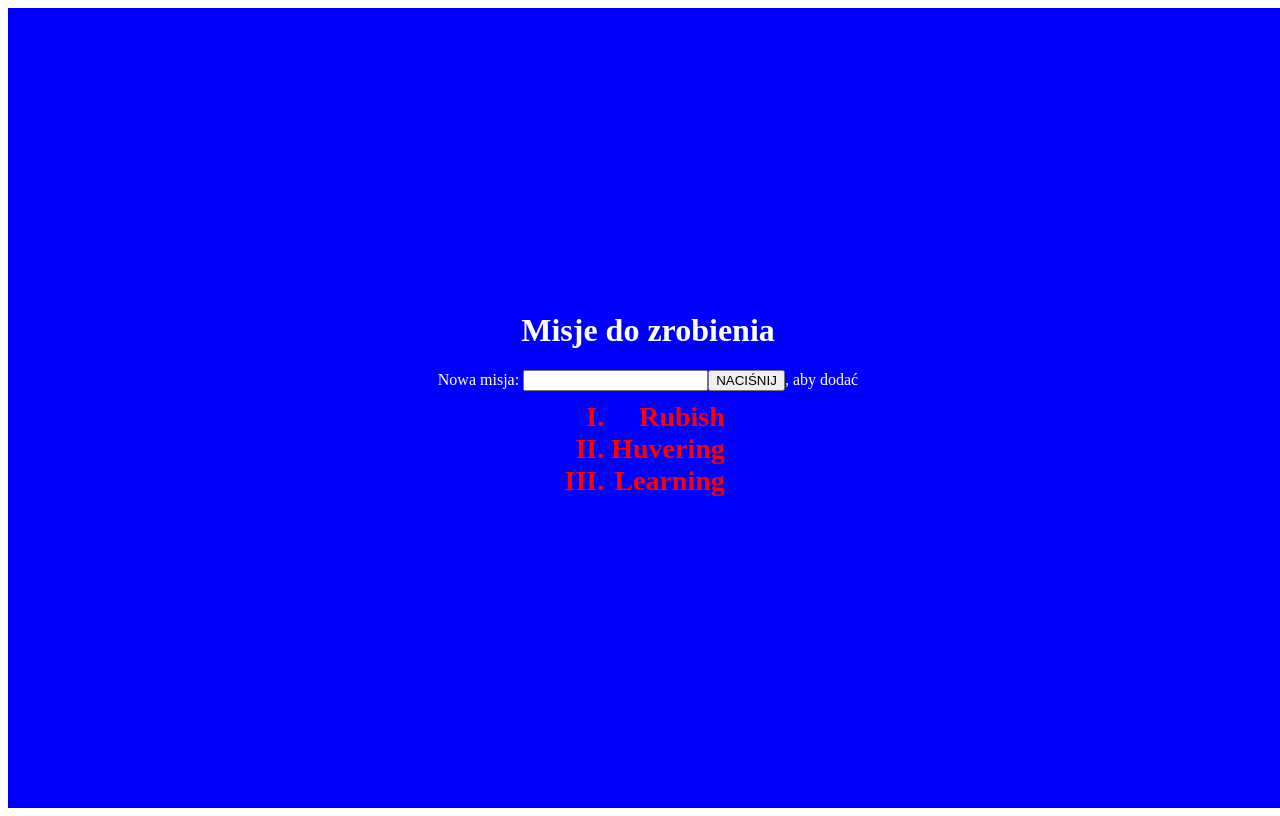
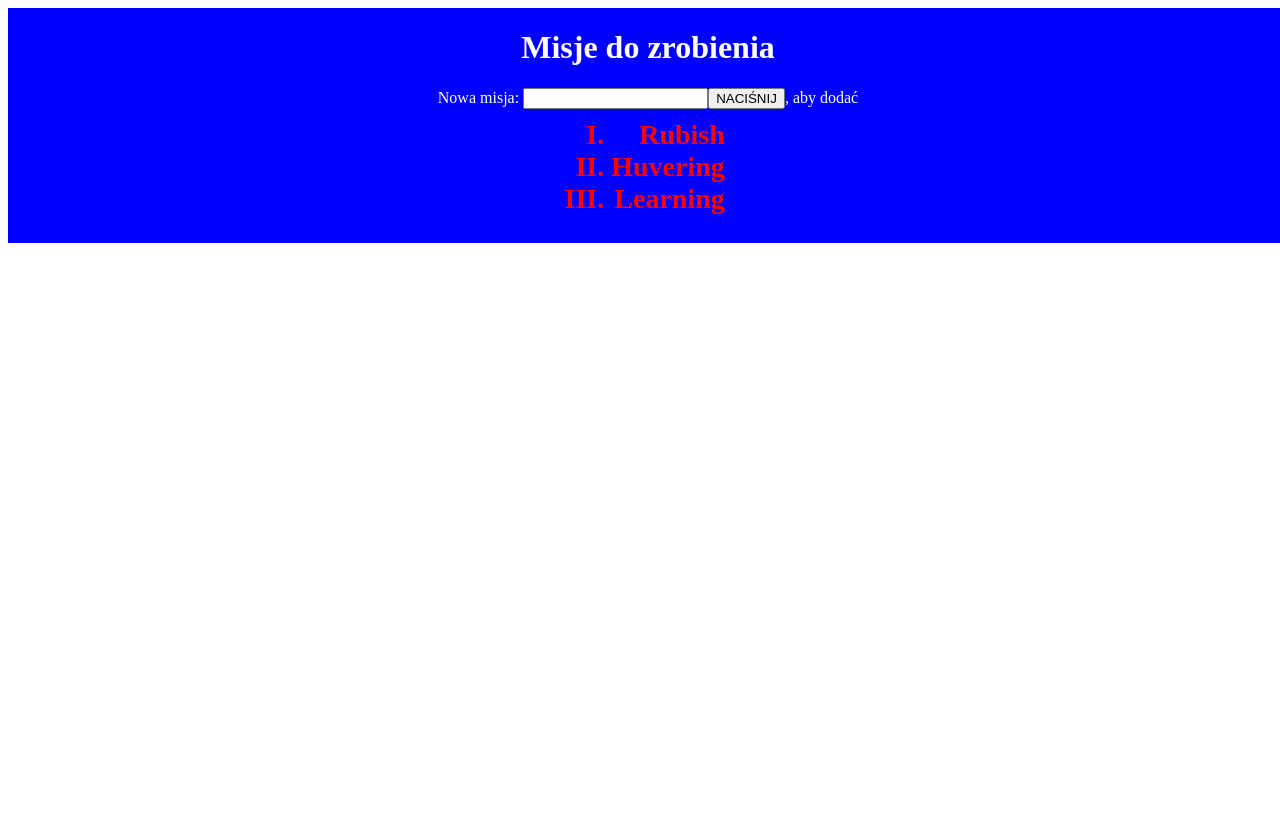
Before and after one commit to Basiakus/Webpack-Todo-App, a React app: page / in a window 1280 px wide. Built offline with nearby package versions, Linux system fonts and the light colour scheme.

Commit message:
cross_env

```diff
--- a/package.json
+++ b/package.json
@@ -5,7 +5,7 @@
   "main": "index.js",
   "scripts": {
     "test": "echo \"Error: no test specified\" && exit 1",
-    "build": "NODE_ENV=production webpack",
+    "build": "cross-env NODE_ENV=production webpack --config ./webpack.config.js",
     "start": "webpack-dev-server --inline --hot --config ./webpack.config.js"
   },
   "keywords": [],
--- a/src/containers/App.css
+++ b/src/containers/App.css
@@ -9,4 +9,6 @@
     align-content: center;
     width: 100vw;
     height: 100vh;
+    box-sizing: border-box;
+    height: 100%;
 }
```
Also changed, not shown: 1 other file (tests, documents, lock files or other folders).
